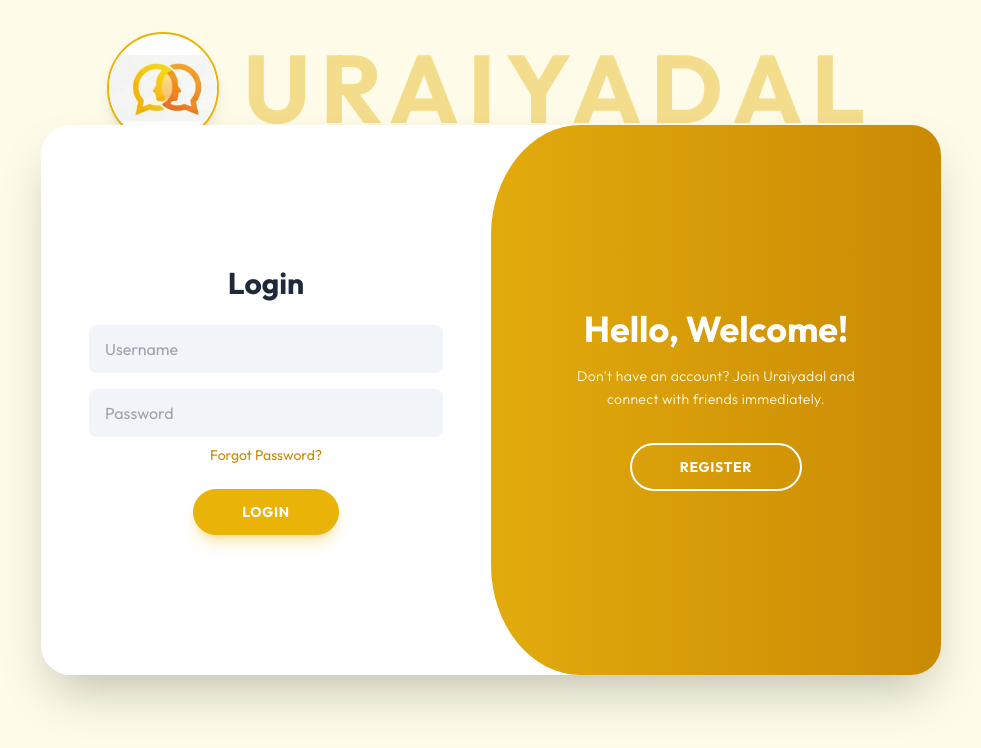
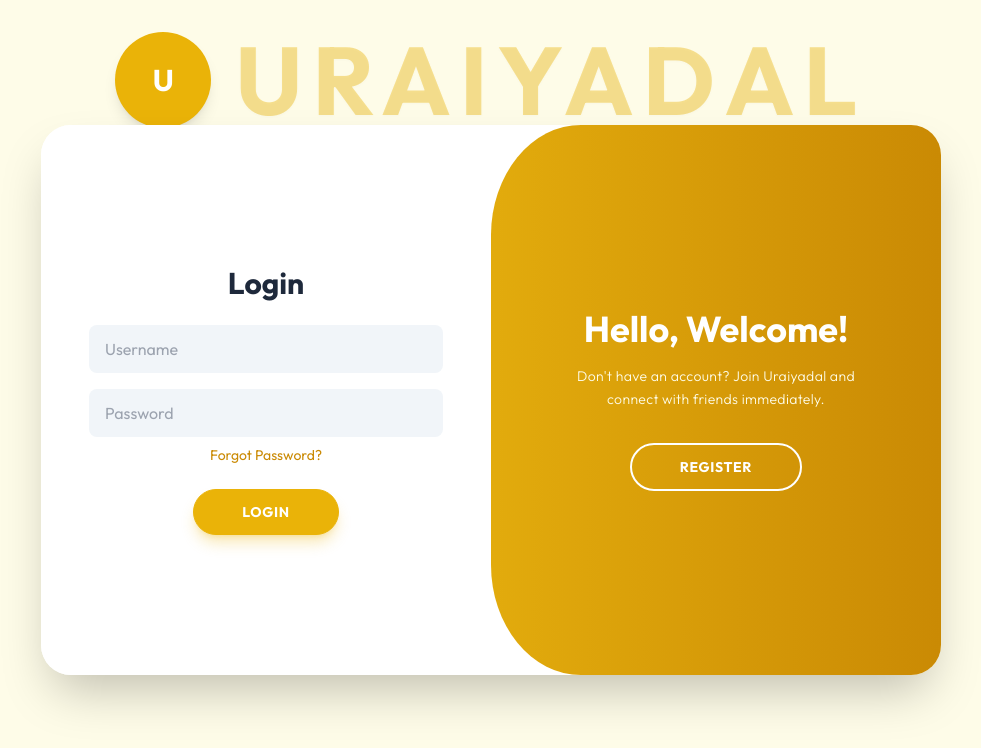
Before and after one commit to Adhishankaran/uraiyadal, a React (Vite) app in the folder frontend/: page /#/login in a window 1280 px wide. Shown: the top 748 px of the page, without its empty margins (149-1130 px from the left). Built offline with nearby package versions, Linux system fonts and the light colour scheme.

Commit message:
Update Auth.jsx

```diff
--- a/frontend/src/pages/Auth.jsx
+++ b/frontend/src/pages/Auth.jsx
@@ -75,18 +75,16 @@ const Auth = () => {
                 />
             </div>
 
-            {/* Absolute Title & Logo */}
-           <div className="absolute top-8 left-0 right-0 flex items-center justify-center z-10 gap-6">
-             <img
-               src="/uraiyadal/logo.jpeg"
-               alt="Logo"
-               className="w-20 h-20 md:w-28 md:h-28 object-contain border-2 border-yellow-500 rounded-full shadow-lg bg-white"
-             />
+            {/* Absolute Title */}
+            <div className="absolute top-8 left-0 right-0 flex items-center justify-center z-10 gap-6">
+                <div className="w-20 h-20 md:w-24 md:h-24 rounded-full bg-yellow-500 flex items-center justify-center text-white font-black text-3xl shadow-lg">
+                    U
+                </div>
 
-    <h1 className="text-6xl md:text-8xl font-black text-yellow-500/40 tracking-widest drop-shadow-sm">
-        URAIYADAL
-    </h1>
-</div>
+                <h1 className="text-6xl md:text-8xl font-black text-yellow-500/40 tracking-widest drop-shadow-sm">
+                    URAIYADAL
+                </h1>
+            </div>
 
             <div className={`auth-container bg-white dark:bg-slate-900 shadow-2xl relative w-[900px] max-w-full min-h-[550px] overflow-hidden rounded-[30px] z-10 ${isRightPanelActive ? "right-panel-active" : ""}`}>
 
```
